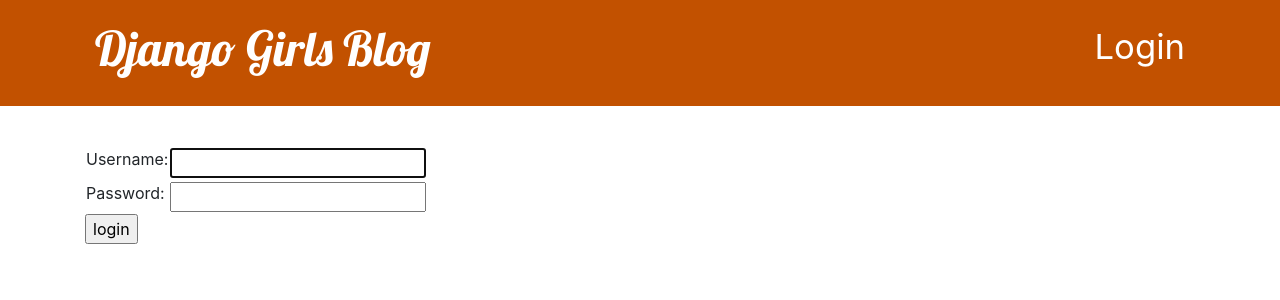
After one commit to thakurpriya1990/my-first-blog, a Django app: page /accounts/login/ in a window 1280 px wide. The commit adds this page. Shown: the top 300 px of the page. Run offline with Django 3.2, Linux system fonts and the light colour scheme.

Commit message:
Add authentication and Login/Logout

```diff
--- a/blog/templates/blog/base.html
+++ b/blog/templates/blog/base.html
@@ -17,6 +17,9 @@
 					{% include './icons/file-earmark-plus.svg' %}
 				</a>
 				<a href="{% url 'post_draft_list' %}" class="top-menu"><span class="glyphicon glyphicon-edit">drafts</span></a>
+				<p class="top-menu">Hello {{ user.username }}<small>(<a href="{% url 'logout' %}">Log out</a>)</small></p>
+			{% else %}
+				<a href="{% url 'login' %}" class="top-menu"><span>Login</span></a>
 			{% endif %}
 			<h1><a href="/">Django Girls Blog</a></h1>
 		</div>
--- a/blog/templates/blog/post_list.html
+++ b/blog/templates/blog/post_list.html
@@ -8,7 +8,7 @@
 			</time>
 			<h2><a href="{% url 'post_detail' pk=post.pk %}">{{ post.title }}</a></h2>
 			<p>{{ post.text|linebreaksbr}}</p>
-			<a href="{% url 'post_detail' pk=post.pk %}">Comments: {{ post.comments.count }}</a>
+			<a href="{% url 'post_detail' pk=post.pk %}">Comments: {{ post.approved_comments.count }}</a>
 		</article>
 
 	{% endfor %}
--- /dev/null
+++ b/blog/templates/registration/login.html
@@ -0,0 +1,25 @@
+{% extends "blog/base.html" %}
+
+{% block content %}
+	{% if form.errors %}
+		<p>Your username and password didn't match. Please try again.</p>
+	{% endif%}
+
+	<form method="POST" action="{% url 'login' %}">
+	{% csrf_token %}
+		<table>
+			<tr>
+				<td>{{ form.username.label_tag }}</td>
+				<td>{{ form.username }}</td>
+			</tr>
+			<tr>
+				<td>{{ form.password.label_tag }}</td>
+				<td>{{ form.password }}</td>
+			</tr>
+		</table>
+
+		<input type="submit" value="login" />
+		<input type="hidden" name="next" value="{{ next }}">
+	</form>
+
+{% endblock %}
--- a/blog/views.py
+++ b/blog/views.py
@@ -16,6 +16,7 @@
 	post=get_object_or_404(Post, pk=pk)
 	return render(request, 'blog/post_detail.html', {'post': post})
 
+@login_required
 def post_new(request):
 	if request.method == "POST":
 		form = PostForm(request.POST)
@@ -29,6 +30,7 @@
 		form = PostForm()
 	return render(request, 'blog/post_edit.html', {'form': form})
 
+@login_required
 def post_edit(request, pk):
 	post = get_object_or_404(Post, pk=pk)
 	if request.method == "POST":
@@ -43,15 +45,18 @@
 		form = PostForm(instance=post)
 	return render(request, 'blog/post_edit.html' , {'form':form  })
 
+@login_required
 def post_draft_list(request):
 	posts=Post.objects.filter(published_date__isnull=True).order_by('created_date')
 	return render(request, 'blog/post_draft_list.html', {'posts' : posts})
 
+@login_required
 def post_publish(request, pk):
 	post= get_object_or_404(Post, pk=pk)
 	post.publish()
 	return redirect('post_detail', pk=pk)
 
+@login_required
 def post_remove(request, pk):
 	post=get_object_or_404(Post, pk=pk)
 	post.delete()
--- a/mysite/settings.py
+++ b/mysite/settings.py
@@ -120,3 +120,4 @@
 
 STATIC_URL = '/static/'
 STATIC_ROOT = os.path.join(BASE_DIR,'static')
+LOGIN_REDIRECT_URL = '/'
--- a/mysite/urls.py
+++ b/mysite/urls.py
@@ -16,7 +16,11 @@
 from django.contrib import admin
 from django.urls import path,include
 
+from django.contrib.auth import views
+
 urlpatterns = [
     path('admin/', admin.site.urls),
+    path('accounts/login/', views.LoginView.as_view(), name='login'),
+    path('accounts/logout/', views.LogoutView.as_view(next_page='/'), name='logout'),
     path('',include('blog.urls')),
 ]
```
